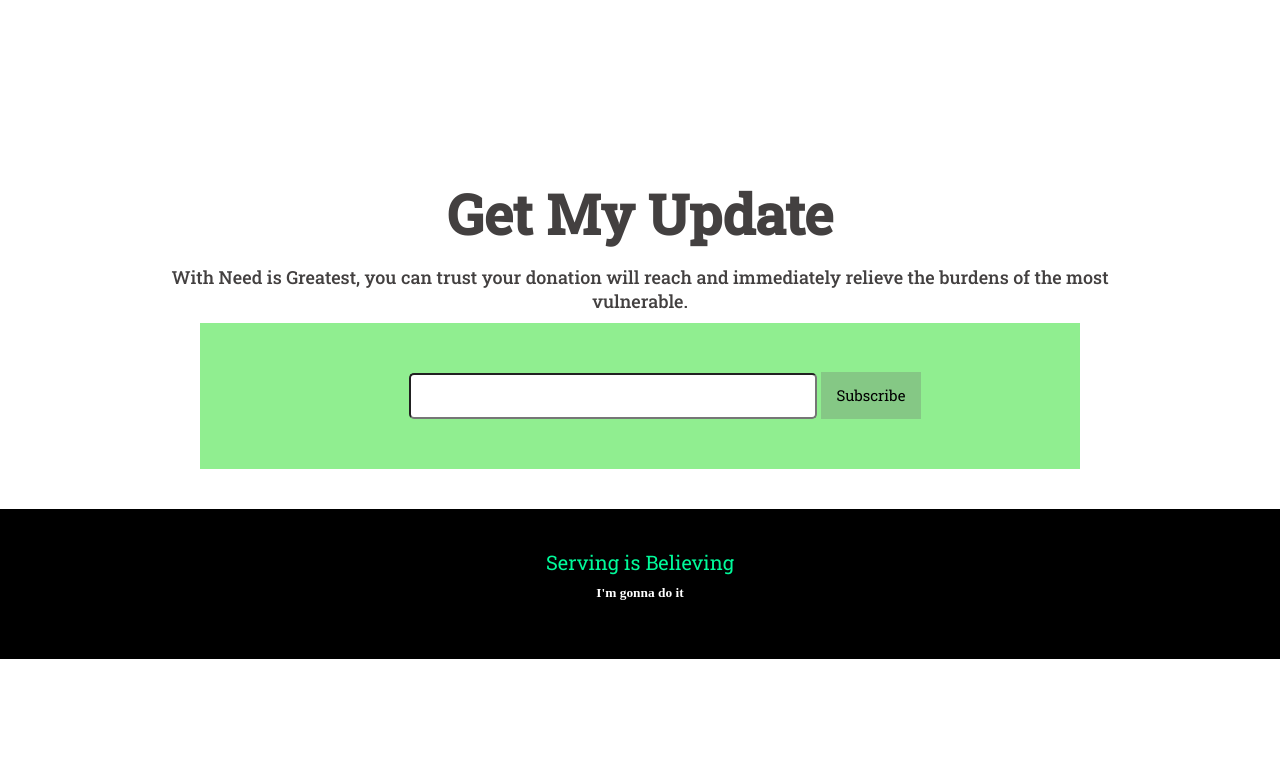
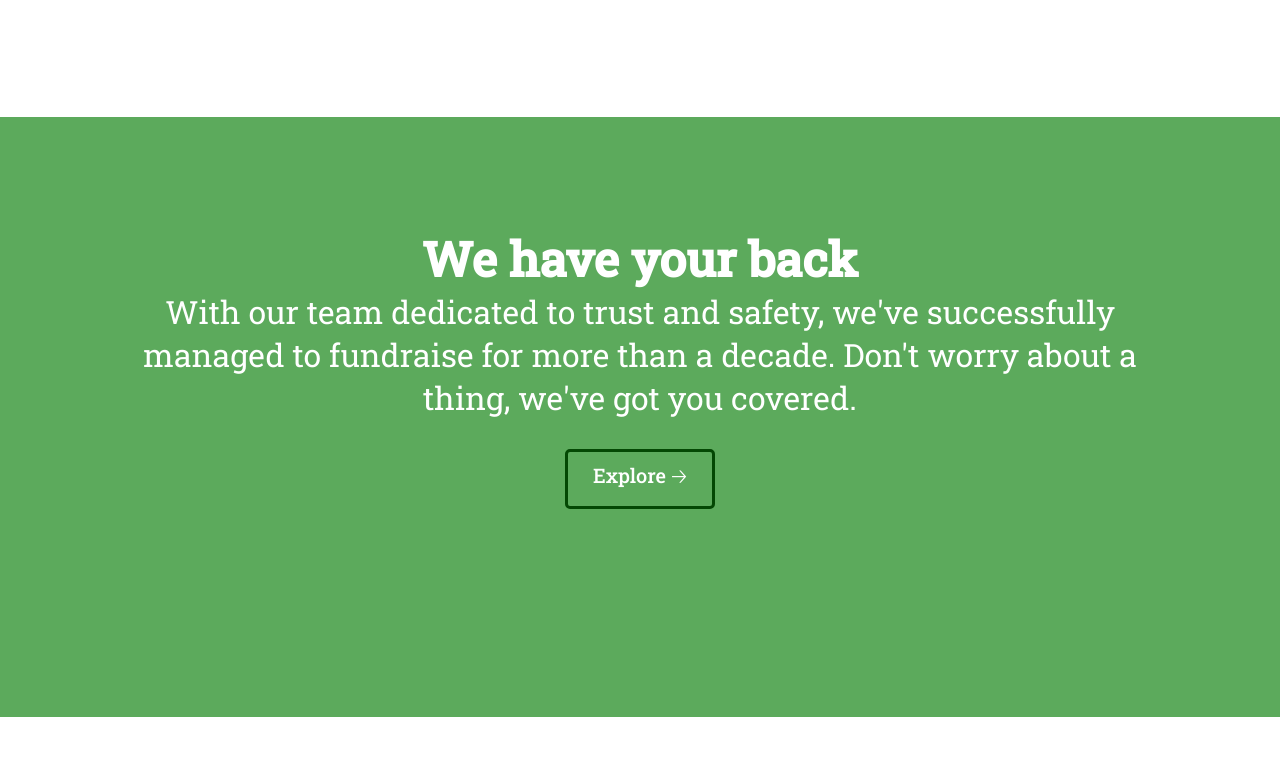
Before and after one commit to Rafeya-Shawon/Donating-Website, a plain HTML site: page index.html in a window 1280 px wide. Shown: the part 2100-2880 px from the top of the page. Before the commit the page ends 2759 px from the top, so only its background shows below. Drawn offline with Linux system fonts and the light colour scheme.

Commit message:
bonus done

```diff
--- a/index.html
+++ b/index.html
@@ -102,6 +102,17 @@
 
     </section>
     <section>
+
+    </section>
+    <section class="bonus">
+        <div class="explore">
+            <h1>We have your back</h1>
+            <p>With our team dedicated to trust and safety, we've successfully managed
+                to fundraise for more than a decade. Don't worry about a thing, we've got you covered.</p>
+            <button class="donateBtn" style="border: 3px solid rgb(4, 72, 4);">Explore 🡢</button>
+        </div>
+    </section>
+    <section>
         <div class="plan">
             <h1 class="title">Get My Update</h1>
             <p class="titleParagraph">With Need is Greatest, you can trust your donation will reach and immediately
--- a/style.css
+++ b/style.css
@@ -119,6 +119,23 @@
     background-color: lightgoldenrodyellow;
 }
 
+.bonus {
+    margin-top: 100px;
+    background-color: rgb(92, 170, 92);
+    padding-top: 100px;
+    text-align: center;
+    color: white;
+    height: 500px;
+    width: 100%;
+    font-size: xx-large;
+
+}
+
+.explore {
+    margin: 10px 100px;
+}
+
+
 #Email {
     height: 40px;
     width: 400px;
@@ -134,6 +151,10 @@
     background-color: rgb(133, 200, 133);
     font-size: 15px;
     border: none;
+}
+
+.subBtn:hover {
+    background-color: rgb(4, 72, 4);
 }
 
 .update {
```
